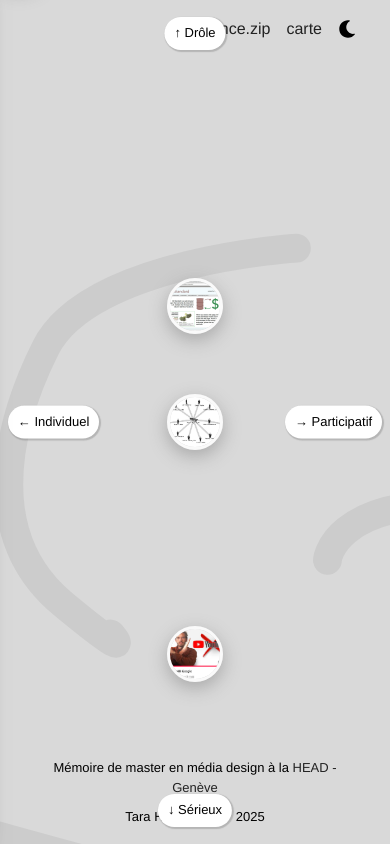
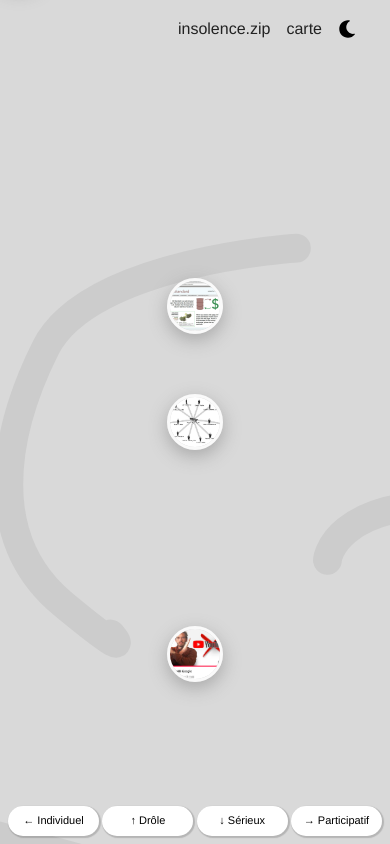
Before and after one commit to tarahachler/insolence.zip, a plain HTML site: page carte.html in a window 390 px wide. Drawn offline with nearby package versions, Linux system fonts and the light colour scheme.

Commit message:
responsive ok

```diff
--- a/style-carte.css
+++ b/style-carte.css
@@ -244,11 +244,48 @@ footer a:hover {
   .nav-links { gap: 1rem; }
 
   footer {
-    flex-direction: column;
-    gap: 0.5rem;
+    display: none;
+  }
+
+    #topBar {
+    position: fixed;
+    bottom: 0;           /* en bas de l’écran */
+    top: auto;           /* on enlève le top */
+    height: auto;
+    width: 100%;
+    display: flex;
+    justify-content: space-between; /* espace entre les 4 */
+    align-items: center;
+    padding: 0.5rem 0.4rem;
+    pointer-events: none;
+    z-index: 100; /* au-dessus du reste */
+  }
+
+  /* Chaque élément du compass devient position:static pour s’aligner dans le flex */
+  #topBar .compass {
+    position: static;
+    transform: none;
+    pointer-events: auto; /* pour pouvoir cliquer/toucher si besoin */
+    font-size: 11px;
+    flex: 1;
     text-align: center;
-    font-size: small;
+    margin: 0 0.1rem;
   }
+
+  /* On garde l’ordre demandé : individuel – drôle – sérieux – participatif */
+  #individuel { order: 1; }
+  #drole { order: 2; }
+  #serieux { order: 3; }
+  #participatif { order: 4; }
+
+  #leftPanel:not(.hidden) ~ #topBar {
+  display: none;
+  }
+  #leftPanel.panel {
+    width: 100%;
+    box-shadow: none;
+  }
+  #leftPanel.hidden { transform: translateX(-100%); transition: transform .25s ease; }
 }
 
 #mapContainer, #mapInner {
```
